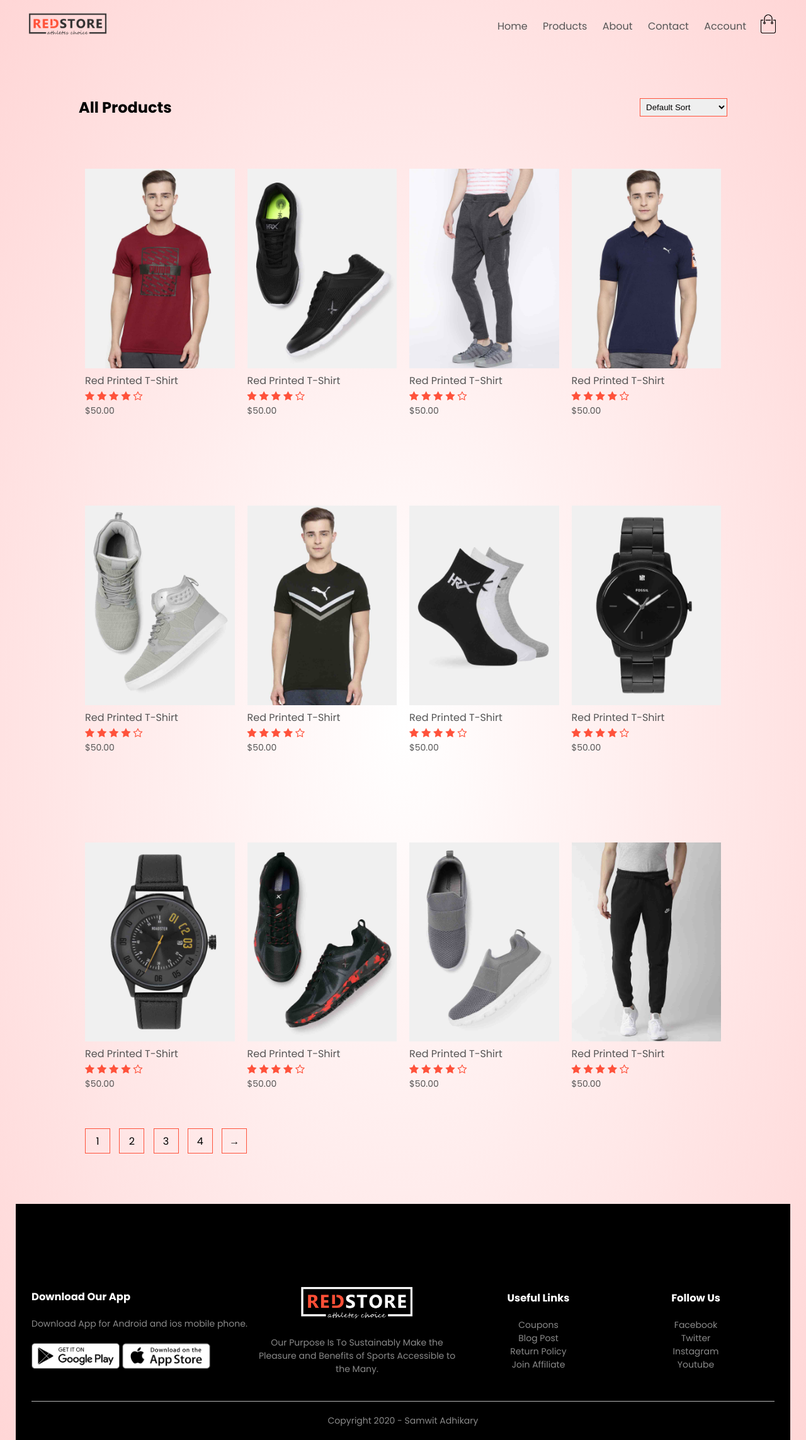
After one commit to aaslaam/brokart, a Django app: page /products/ in a window 1280 px wide. The commit adds this page. Shown: the whole page at 63% size. Run offline with Django 5.2, Linux system fonts and the light colour scheme.

Commit message:
added products page

```diff
--- a/products/views.py
+++ b/products/views.py
@@ -4,6 +4,6 @@ def index(request):
     return render(request, 'index.html')
 
 def product_list(request):
-    return render(request, 'products.html')
+    return render(request, 'product.html')
 def product_detail(request):
     return render(request, 'product_detail.html')
--- a/templates/base_layout.html
+++ b/templates/base_layout.html
@@ -16,6 +16,8 @@
 {% block header  %}
     {% include 'header_layout.html' %}
 {% endblock header %}
+{% block banner  %}
+{% endblock banner  %}
 
 {% block content %}
 
--- a/templates/index.html
+++ b/templates/index.html
@@ -1,8 +1,8 @@
+{% extends "base_layout.html" %}
+{% load static %}
 
-{% load static %}
-{% extends "base_layout.html" %}
 {% block banner %}
-      {% include 'banner_layout.html' %}
+    {% include 'banner_layout.html' %}
 {% endblock banner %}
 {% block content %}
     {% include 'homepage_content.html' %}
--- a/templates/product.html
+++ b/templates/product.html
@@ -0,0 +1,5 @@
+{% extends "base_layout.html" %}
+{% load static %}
+{% block content %}
+{% include 'product_content.html'%}
+{% endblock content %}
--- /dev/null
+++ b/templates/product_content.html
@@ -0,0 +1,170 @@
+{% load static %}
+<div class="small-container">
+    <div class="row row-2">
+        <h2>All Products</h2>
+        <select>
+            <option>Default Sort</option>
+            <option>Sort By Price</option>
+            <option>Sort By Popularity</option>
+            <option>Sort By Rating</option>
+            <option>Sort By Sale</option>
+        </select>
+    </div>
+    <div class="row">
+        <div class="col-4">
+            <a href="product_details.html"><img src="{% static 'images/product-1.jpg' %}"></a>
+            <h4>Red Printed T-Shirt</h4>
+            <div class="rating">
+                <i class="fa fa-star"></i>
+                <i class="fa fa-star"></i>
+                <i class="fa fa-star"></i>
+                <i class="fa fa-star"></i>
+                <i class="fa fa-star-o"></i>
+            </div>
+            <p>$50.00</p>
+        </div>
+        <div class="col-4">
+            <img src="{% static 'images/product-2.jpg' %}">
+            <h4>Red Printed T-Shirt</h4>
+            <div class="rating">
+                <i class="fa fa-star"></i>
+                <i class="fa fa-star"></i>
+                <i class="fa fa-star"></i>
+                <i class="fa fa-star"></i>
+                <i class="fa fa-star-o"></i>
+            </div>
+            <p>$50.00</p>
+        </div>
+        <div class="col-4">
+            <img src="{% static 'images/product-3.jpg' %}">
+            <h4>Red Printed T-Shirt</h4>
+            <div class="rating">
+                <i class="fa fa-star"></i>
+                <i class="fa fa-star"></i>
+                <i class="fa fa-star"></i>
+                <i class="fa fa-star"></i>
+                <i class="fa fa-star-o"></i>
+            </div>
+            <p>$50.00</p>
+        </div>
+        <div class="col-4">
+            <img src="{% static 'images/product-4.jpg' %}">
+            <h4>Red Printed T-Shirt</h4>
+            <div class="rating">
+                <i class="fa fa-star"></i>
+                <i class="fa fa-star"></i>
+                <i class="fa fa-star"></i>
+                <i class="fa fa-star"></i>
+                <i class="fa fa-star-o"></i>
+            </div>
+            <p>$50.00</p>
+        </div>
+    </div>
+    <div class="row">
+        <div class="col-4">
+            <img src="{% static 'images/product-5.jpg' %}">
+            <h4>Red Printed T-Shirt</h4>
+            <div class="rating">
+                <i class="fa fa-star"></i>
+                <i class="fa fa-star"></i>
+                <i class="fa fa-star"></i>
+                <i class="fa fa-star"></i>
+                <i class="fa fa-star-o"></i>
+            </div>
+            <p>$50.00</p>
+        </div>
+        <div class="col-4">
+            <img src="{% static 'images/product-6.jpg' %}">
+            <h4>Red Printed T-Shirt</h4>
+            <div class="rating">
+                <i class="fa fa-star"></i>
+                <i class="fa fa-star"></i>
+                <i class="fa fa-star"></i>
+                <i class="fa fa-star"></i>
+                <i class="fa fa-star-o"></i>
+            </div>
+            <p>$50.00</p>
+        </div>
+        <div class="col-4">
+            <img src="{% static 'images/product-7.jpg' %}">
+            <h4>Red Printed T-Shirt</h4>
+            <div class="rating">
+                <i class="fa fa-star"></i>
+                <i class="fa fa-star"></i>
+                <i class="fa fa-star"></i>
+                <i class="fa fa-star"></i>
+                <i class="fa fa-star-o"></i>
+            </div>
+            <p>$50.00</p>
+        </div>
+        <div class="col-4">
+            <img src="{% static 'images/product-8.jpg' %}">
+            <h4>Red Printed T-Shirt</h4>
+            <div class="rating">
+                <i class="fa fa-star"></i>
+                <i class="fa fa-star"></i>
+                <i class="fa fa-star"></i>
+                <i class="fa fa-star"></i>
+                <i class="fa fa-star-o"></i>
+            </div>
+            <p>$50.00</p>
+        </div>
+    </div>
+    <div class="row">
+        <div class="col-4">
+            <img src="{% static 'images/product-9.jpg' %}">
+            <h4>Red Printed T-Shirt</h4>
+            <div class="rating">
+                <i class="fa fa-star"></i>
+                <i class="fa fa-star"></i>
+                <i class="fa fa-star"></i>
+                <i class="fa fa-star"></i>
+                <i class="fa fa-star-o"></i>
+            </div>
+            <p>$50.00</p>
+        </div>
+        <div class="col-4">
+            <img src="{% static 'images/product-10.jpg' %}">
+            <h4>Red Printed T-Shirt</h4>
+            <div class="rating">
+                <i class="fa fa-star"></i>
+                <i class="fa fa-star"></i>
+                <i class="fa fa-star"></i>
+                <i class="fa fa-star"></i>
+                <i class="fa fa-star-o"></i>
+            </div>
+            <p>$50.00</p>
+        </div>
+        <div class="col-4">
+            <img src="{% static 'images/product-11.jpg' %}">
+            <h4>Red Printed T-Shirt</h4>
+            <div class="rating">
+                <i class="fa fa-star"></i>
+                <i class="fa fa-star"></i>
+                <i class="fa fa-star"></i>
+                <i class="fa fa-star"></i>
+                <i class="fa fa-star-o"></i>
+            </div>
+            <p>$50.00</p>
+        </div>
+        <div class="col-4">
+            <img src="{% static 'images/product-12.jpg' %}">
+            <h4>Red Printed T-Shirt</h4>
+            <div class="rating">
+                <i class="fa fa-star"></i>
+                <i class="fa fa-star"></i>
+                <i class="fa fa-star"></i>
+                <i class="fa fa-star"></i>
+                <i class="fa fa-star-o"></i>
+            </div>
+            <p>$50.00</p>
+        </div>
+    </div>
+    <div class="page-btn">
+        <span>1</span>
+        <span>2</span>
+        <span>3</span>
+        <span>4</span>
+        <span>&#8594;</span>
+    </div>
+</div>
```
